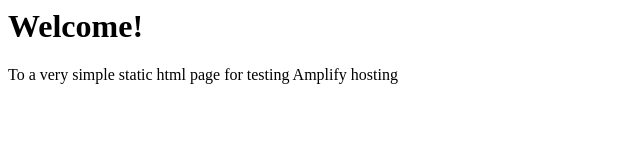
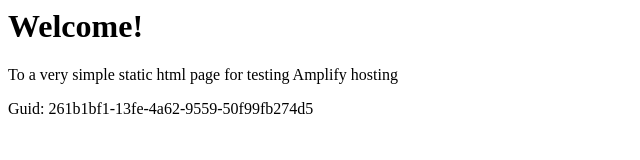
Before and after one commit to aws-aemilia-hkg/Github-PR-Commit-Integration-Test-DoNotTouch-v0-prod-ap-east-1, a website: page src/index.html in a window 1280 px wide. Shown: the whole page, without its empty margins (0-640 px from the left). Drawn offline with Linux system fonts and the light colour scheme.

Commit message:
commit from integ tests

```diff
--- a/src/index.html
+++ b/src/index.html
@@ -1,3 +1,5 @@
+
+
 <html lang="en">
 
 <head>
@@ -10,6 +12,6 @@
 <body>
     <h1>Welcome!</h1>
     <p>To a very simple static html page for testing Amplify hosting</p>
-</body>
+    <p>Guid: 261b1bf1-13fe-4a62-9559-50f99fb274d5</p></body>
 
 </html>
```
